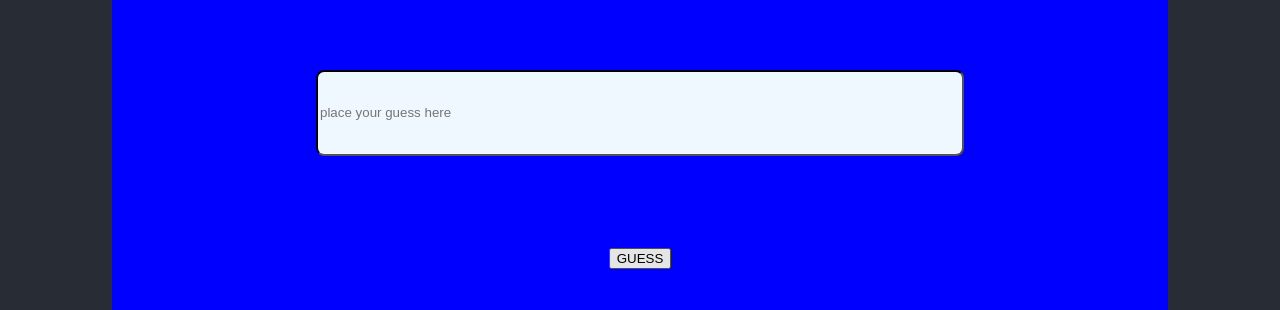
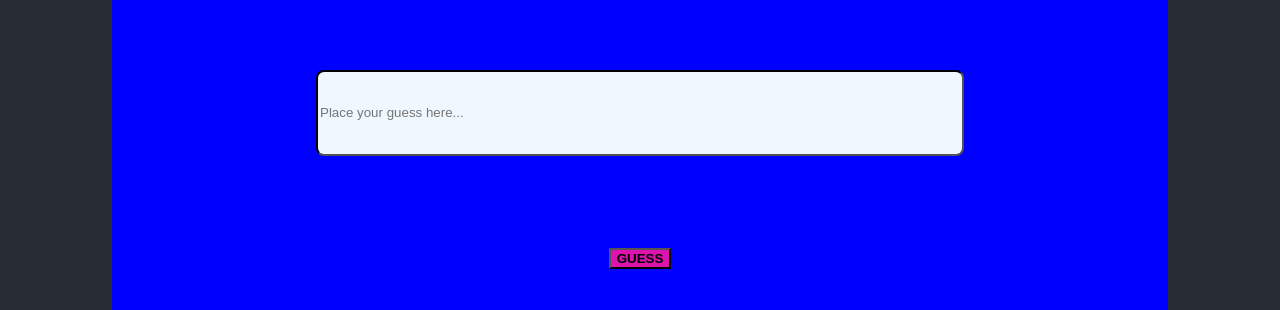
Before and after one commit to Jam-Jam786/Week6ReactSheikhhMohamadJamalHussain, a React (Create React App) app in the folder week6day1/: page / in a window 1280 px wide. In both pictures the pointer is over the button "GUESS". Shown: the part 289-599 px from the top of the page. Built offline with nearby package versions, Linux system fonts and the light colour scheme.

Commit message:
HoverFunctionAdded
Added the hoover function on guess button in the GuessGame.css

```diff
--- a/week6day1/src/guessGame.css
+++ b/week6day1/src/guessGame.css
@@ -20,3 +20,9 @@
     border-color: black;
     border-radius: 8px;
 }
+
+.guess-button:hover{
+    background-color: rgb(220, 20, 173);
+    scale: 100%;
+    font-weight: bolder;
+}
--- a/week6day1/src/guessGame.js
+++ b/week6day1/src/guessGame.js
@@ -8,7 +8,7 @@ function RandomNumberGame()
             Guess a number!
             </h1>
 
-            <p><input placeholder='place your guess here' type="text" className='guess-input'/></p>
+            <p><input placeholder='Place your guess here...' type="text" className='guess-input'/></p>
 
 
             <h1><button className='guess-button'>GUESS</button></h1>
```
